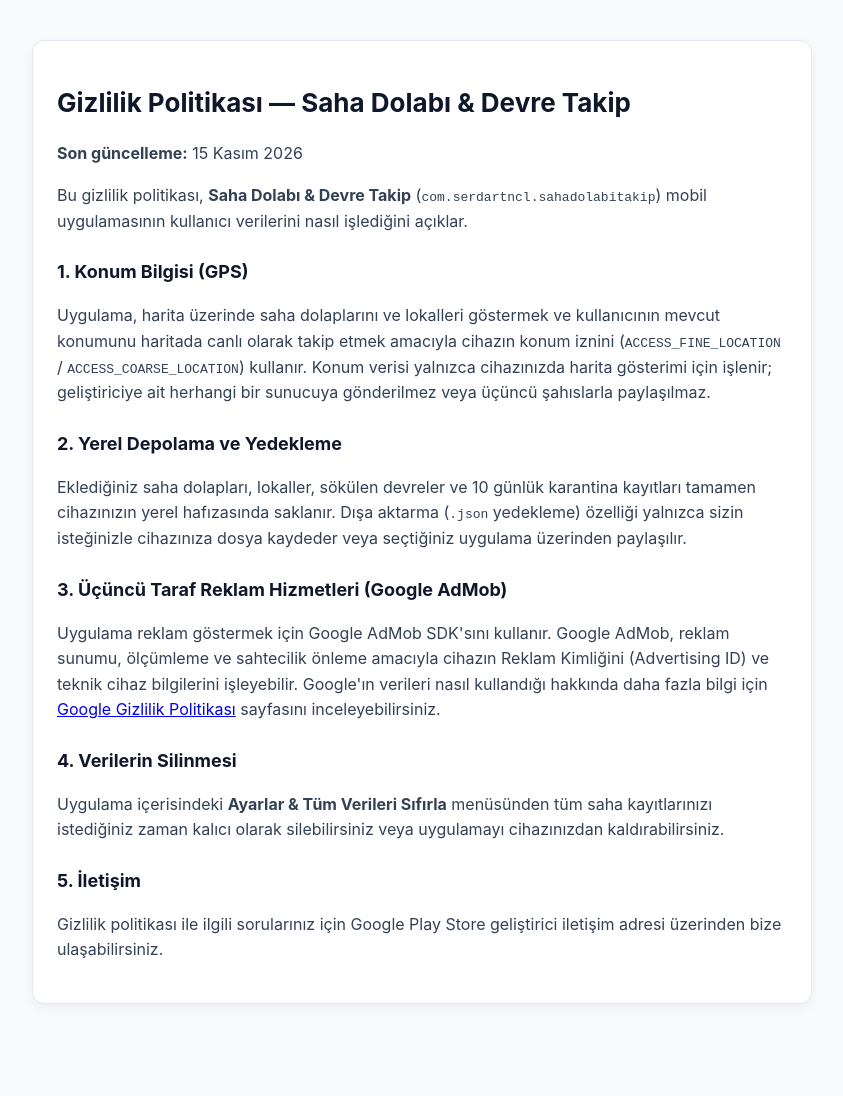
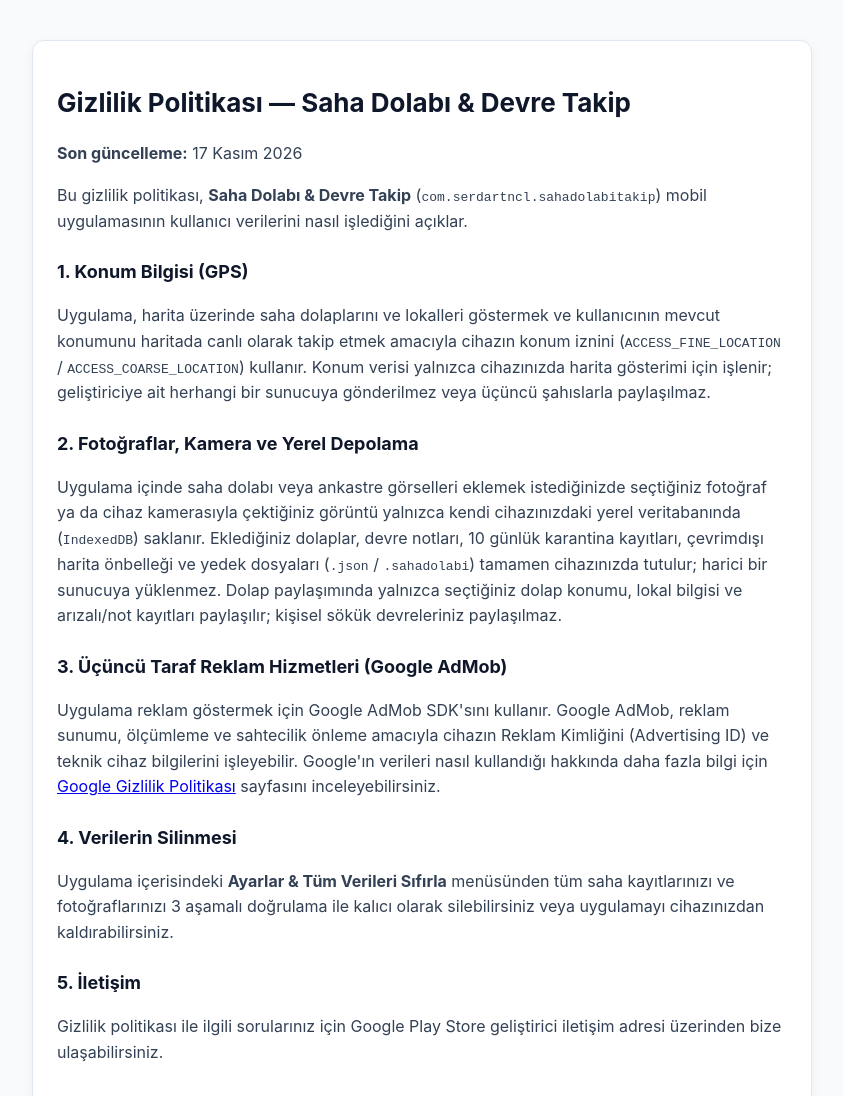
Before and after one commit to ta1dp/ta1dp.github.io, a plain HTML site: page privacy-policy.html in a window 1280 px wide. Shown: the top 1096 px of the page, without its empty margins (218-1061 px from the left). Before the commit the page ends 1044 px from the top, so only its background shows below. Drawn offline with Linux system fonts and the light colour scheme.

Commit message:
Update privacy-policy.html for v1.2.0

```diff
--- a/privacy-policy.html
+++ b/privacy-policy.html
@@ -15,20 +15,20 @@
 <body>
   <div class="card">
     <h1>Gizlilik Politikası — Saha Dolabı &amp; Devre Takip</h1>
-    <p><strong>Son güncelleme:</strong> 15 Kasım 2026</p>
+    <p><strong>Son güncelleme:</strong> 17 Kasım 2026</p>
     <p>Bu gizlilik politikası, <strong>Saha Dolabı &amp; Devre Takip</strong> (<code>com.serdartncl.sahadolabitakip</code>) mobil uygulamasının kullanıcı verilerini nasıl işlediğini açıklar.</p>
 
     <h2>1. Konum Bilgisi (GPS)</h2>
     <p>Uygulama, harita üzerinde saha dolaplarını ve lokalleri göstermek ve kullanıcının mevcut konumunu haritada canlı olarak takip etmek amacıyla cihazın konum iznini (<code>ACCESS_FINE_LOCATION</code> / <code>ACCESS_COARSE_LOCATION</code>) kullanır. Konum verisi yalnızca cihazınızda harita gösterimi için işlenir; geliştiriciye ait herhangi bir sunucuya gönderilmez veya üçüncü şahıslarla paylaşılmaz.</p>
 
-    <h2>2. Yerel Depolama ve Yedekleme</h2>
-    <p>Eklediğiniz saha dolapları, lokaller, sökülen devreler ve 10 günlük karantina kayıtları tamamen cihazınızın yerel hafızasında saklanır. Dışa aktarma (<code>.json</code> yedekleme) özelliği yalnızca sizin isteğinizle cihazınıza dosya kaydeder veya seçtiğiniz uygulama üzerinden paylaşılır.</p>
+    <h2>2. Fotoğraflar, Kamera ve Yerel Depolama</h2>
+    <p>Uygulama içinde saha dolabı veya ankastre görselleri eklemek istediğinizde seçtiğiniz fotoğraf ya da cihaz kamerasıyla çektiğiniz görüntü yalnızca kendi cihazınızdaki yerel veritabanında (<code>IndexedDB</code>) saklanır. Eklediğiniz dolaplar, devre notları, 10 günlük karantina kayıtları, çevrimdışı harita önbelleği ve yedek dosyaları (<code>.json</code> / <code>.sahadolabi</code>) tamamen cihazınızda tutulur; harici bir sunucuya yüklenmez. Dolap paylaşımında yalnızca seçtiğiniz dolap konumu, lokal bilgisi ve arızalı/not kayıtları paylaşılır; kişisel sökük devreleriniz paylaşılmaz.</p>
 
     <h2>3. Üçüncü Taraf Reklam Hizmetleri (Google AdMob)</h2>
     <p>Uygulama reklam göstermek için Google AdMob SDK'sını kullanır. Google AdMob, reklam sunumu, ölçümleme ve sahtecilik önleme amacıyla cihazın Reklam Kimliğini (Advertising ID) ve teknik cihaz bilgilerini işleyebilir. Google'ın verileri nasıl kullandığı hakkında daha fazla bilgi için <a href="https://policies.google.com/privacy" target="_blank" rel="noopener">Google Gizlilik Politikası</a> sayfasını inceleyebilirsiniz.</p>
 
     <h2>4. Verilerin Silinmesi</h2>
-    <p>Uygulama içerisindeki <strong>Ayarlar &amp; Tüm Verileri Sıfırla</strong> menüsünden tüm saha kayıtlarınızı istediğiniz zaman kalıcı olarak silebilirsiniz veya uygulamayı cihazınızdan kaldırabilirsiniz.</p>
+    <p>Uygulama içerisindeki <strong>Ayarlar &amp; Tüm Verileri Sıfırla</strong> menüsünden tüm saha kayıtlarınızı ve fotoğraflarınızı 3 aşamalı doğrulama ile kalıcı olarak silebilirsiniz veya uygulamayı cihazınızdan kaldırabilirsiniz.</p>
 
     <h2>5. İletişim</h2>
     <p>Gizlilik politikası ile ilgili sorularınız için Google Play Store geliştirici iletişim adresi üzerinden bize ulaşabilirsiniz.</p>
```
